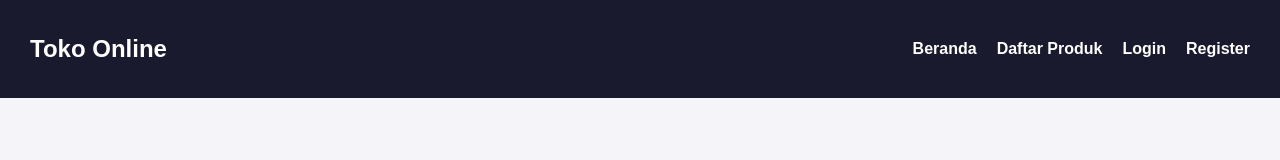
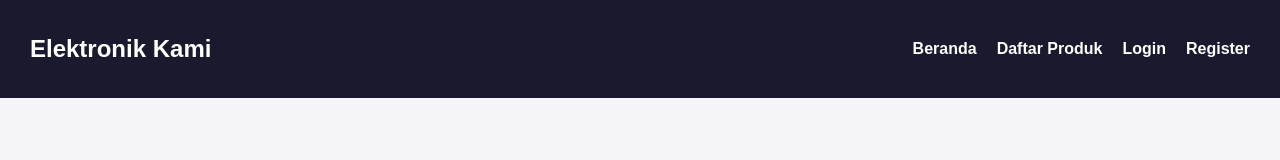
Before and after one commit to Envylicious/Elektronik-Kami, a React (Create React App) app in the folder frontend/: page / in a window 1280 px wide. Shown: the top 160 px of the page. Built offline with nearby package versions, Linux system fonts and the light colour scheme.

Commit message:
fix appearance

```diff
--- a/frontend/src/components/AppNavbar.js
+++ b/frontend/src/components/AppNavbar.js
@@ -15,7 +15,7 @@ function AppNavbar() {
 
   return (
     <nav className="navbar">
-      <h2>Toko Online</h2>
+      <h2>Elektronik Kami</h2>
       <div>
         <Link to="/">Beranda</Link>
         <Link to="/products">Daftar Produk</Link>
```
Also changed, not shown: 1 other file (tests, documents, lock files or other folders).
